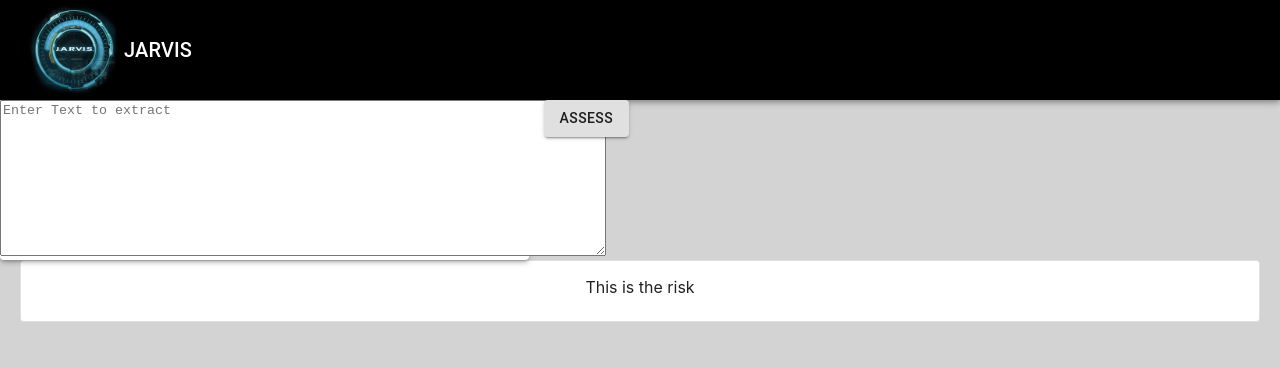
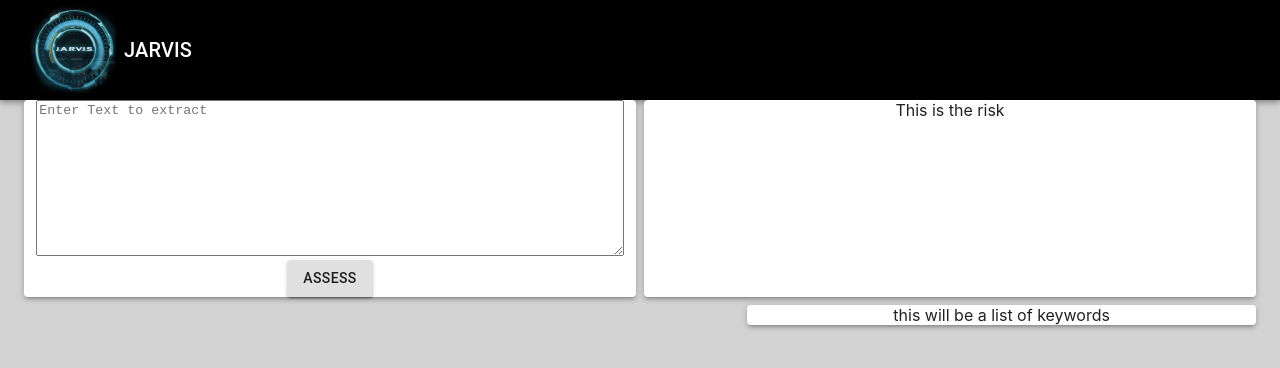
Before and after one commit to kellyt07/jarvis, a React (Create React App) app in the folder jarvisui/: page / in a window 1280 px wide. Shown: the top 368 px of the page. Built offline with nearby package versions, Linux system fonts and the light colour scheme; a web font is replaced by a local one.

Commit message:
Add refactoring of app.js
Refactored app.js slightly to try and component-ise it more

```diff
--- a/jarvisui/src/App.js
+++ b/jarvisui/src/App.js
@@ -9,7 +9,8 @@ import Card from '@material-ui/core/Card';
 import CardContent from '@material-ui/core/CardContent';
 
 import './App.css';
-import { Grid, Paper } from '@material-ui/core';
+import { Container, Grid, Paper } from '@material-ui/core';
+import { KeyWordsList } from './Keywords';
 
 function App() {
 
@@ -37,8 +38,6 @@ function App() {
 
   return (
     <div className="App">
-        <div className="titleheader">
-            <Box sx={{ flexGrow: 1 }}>
       <AppBar position="static" style={{ background: 'black' }}>
         <Toolbar>
           <img src={require('./jarvis_image.png')} alt="jarvis" width="100" height="100"></img>
@@ -47,37 +46,40 @@ function App() {
           </Typography>
           </Toolbar>
       </AppBar>
-            </Box>
-        </div>
+      <Container maxWidth="100%">
       <Grid container spacing={1}>
-          <Grid item xs={5}>
+        <Grid item xs={6}>
           <Paper style={{ height:"100%" }} elevation={3}>
             <TextareaAutosize
                   aria-label="minimum height"
                   minRows={10}
                   placeholder="Enter Text to extract"
                   onChange={e => setText(e.target.value)}
-                    style={{ width: 600, height: "100%;" }}/>
+                  style={{ width: "95%", height: "100%;" }}/>
+            <Button variant="contained" onClick={handleSubmit}>Assess</Button>
           </Paper>
 
         </Grid>
-          <Grid item xs={1}>
-            <Button variant="contained" onClick={handleSubmit}>Assess</Button>
+        <Grid item xs={6}>
+          <Paper style={{ height:"100%" }} elevation={3}>
+            <div className='resultPanel'>This is the risk</div>
+          </Paper>
         </Grid>
-          <Grid item xs={6}>
+        <Grid item xs={7}>
           <Paper elevation={3}>
             <div dangerouslySetInnerHTML={{__html:keywords}}/>
           </Paper>
 
         </Grid>
+        <Grid item xs={5}>
+          <Paper elevation={3}>
+            <KeyWordsList></KeyWordsList>
+          </Paper>
+
         </Grid>
-        <div className="resultpanel">
-          <Card sx={{ minWidth: 20 }} variant="outlined">
-            <CardContent>
-              This is the risk
-            </CardContent>
-          </Card>
-          </div>
+      </Grid>
+      </Container>
+
     </div>
   );
 }
--- /dev/null
+++ b/jarvisui/src/Keywords.js
@@ -0,0 +1,8 @@
+export function KeyWordsList(){
+
+    return(
+        <div>
+            this will be a list of keywords
+        </div>
+    )
+}
```
Lines whose indentation alone changed are shown as unchanged.
